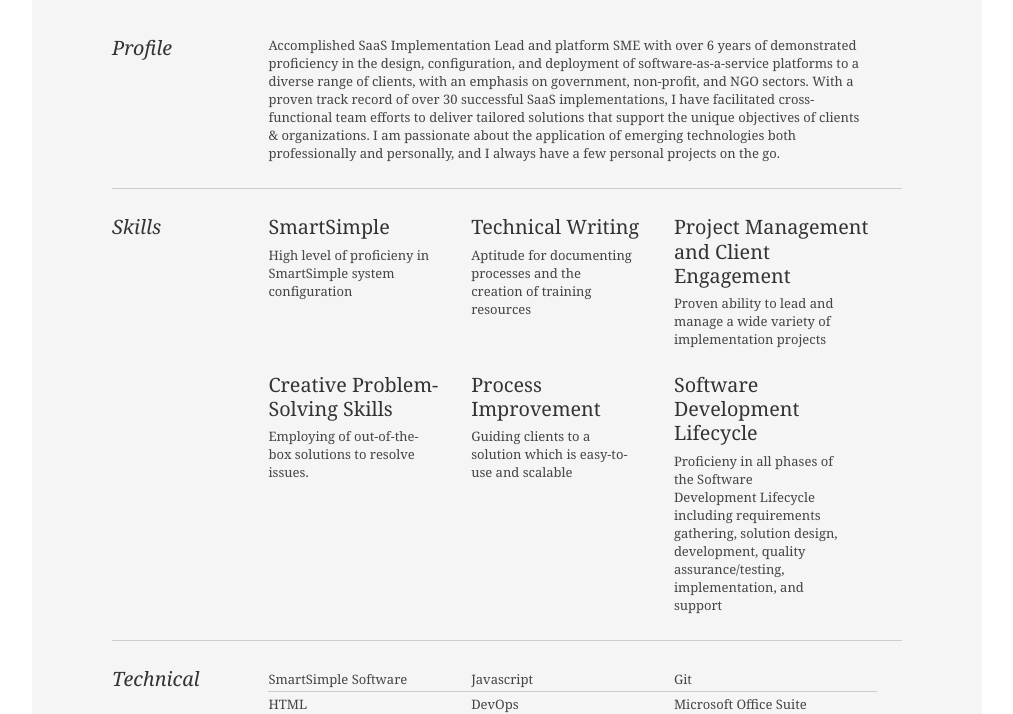
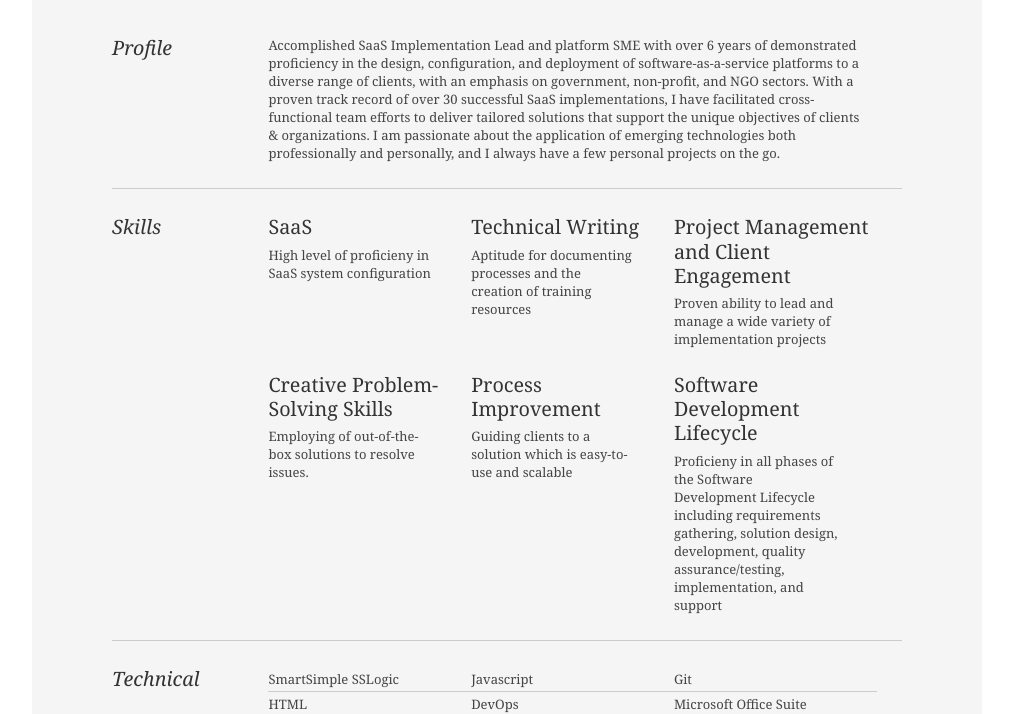
Before and after one commit to joshww/joshww.github.io, a plain HTML site: page index.html in a window 1280 px wide. Shown: the part 237-951 px from the top of the page, without its empty margins (133-1146 px from the left). Drawn offline with Linux system fonts and the light colour scheme.

Commit message:
Update index.html

```diff
--- a/index.html
+++ b/index.html
@@ -44,8 +44,8 @@
               </div>
               <div class="yui-u">
                 <div class="talent">
-                  <h2>SmartSimple</h2>
-                  <p>High level of proficieny in SmartSimple system configuration</p>
+                  <h2>SaaS</h2>
+                  <p>High level of proficieny in SaaS system configuration</p>
                 </div>
                 <div class="talent">
                   <h2>Technical Writing</h2>
@@ -78,7 +78,7 @@
               </div>
               <div class="yui-u">
                 <ul class="talent">
-                  <li>SmartSimple Software</li>
+                  <li>SmartSimple SSLogic</li>
                   <li>HTML</li>
                   <li class="last">CSS</li>
                 </ul>
```
